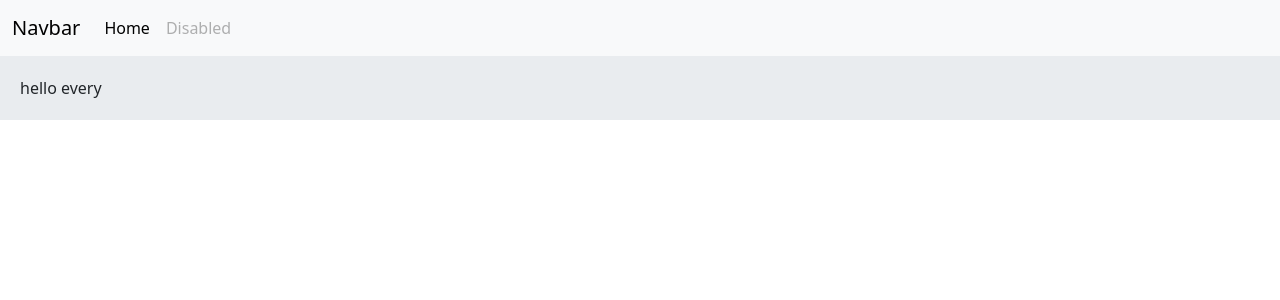
After one commit to hamid-kordi/social_network, a Django app: template socialnet/home/templates/home/index.html in a window 1280 px wide. The commit adds this page. Shown: the top 300 px of the page. Run offline with Django 5.2, Linux system fonts and the light colour scheme; the template is opened without the code that fills it, so the values that code supplies are empty.

Commit message:
feat:add template

```diff
--- /dev/null
+++ b/command.txt
@@ -0,0 +1,5 @@
+python manage.py runserver
+python manage.py startapp <name>
+python manage.py makemigrations
+python manage.py migrate
+python
--- a/socialnet/home/templates/home/index.html
+++ b/socialnet/home/templates/home/index.html
@@ -5,7 +5,7 @@
 {% block content %}
 
 
-heelo every
+hello  every
 
 
 {% endblock %}
--- a/socialnet/home/urls.py
+++ b/socialnet/home/urls.py
@@ -2,4 +2,4 @@ from django.urls import path
 from . import views
 
 name = "home"
-urlpatterns =[path("", views.home, name="home")]
+urlpatterns =[path("", views.HomeView.as_view(), name="home")]
--- a/socialnet/socialnet/settings.py
+++ b/socialnet/socialnet/settings.py
@@ -25,7 +25,7 @@ SECRET_KEY = "django-insecure-l7e$b_xrmjp!t*glftv16#j6dtkjhboxi)o64p#5!sv7hpp%!w
 # SECURITY WARNING: don't run with debug turned on in production!
 DEBUG = True
 
-ALLOWED_HOSTS = []
+ALLOWED_HOSTS = ['*']
 
 
 # Application definition
--- /dev/null
+++ b/socialnet/templates/base.html
@@ -0,0 +1,28 @@
+<!DOCTYPE html>
+<html lang="en">
+
+<head>
+    <meta charset="UTF-8">
+    <meta name="viewport" content="width=device-width, initial-scale=1.0">
+    <title>Social Network</title>
+    <link href="https://cdn.jsdelivr.net/npm/bootstrap@5.3.3/dist/css/bootstrap.min.css" rel="stylesheet"
+        integrity="sha384-QWTKZyjpPEjISv5WaRU9OFeRpok6YctnYmDr5pNlyT2bRjXh0JMhjY6hW+ALEwIH" crossorigin="anonymous">
+
+    <style>
+        .jumbotron {
+            padding: 20px;
+            margin-bottom: 20px;
+            background-color: #e9ecef;
+        }
+    </style>
+</head>
+
+<body>
+    {% include 'inc/navbar.html' %}
+    <div class="jumbotron">
+        {% block content %}
+        {% endblock %}</div>
+
+</body>
+
+</html>
--- /dev/null
+++ b/socialnet/templates/inc/navbar.html
@@ -0,0 +1,13 @@
+<nav class="navbar navbar-expand-lg bg-body-tertiary">
+    <div class="container-fluid">
+        <a class="navbar-brand" href="#">Navbar</a>
+
+        <div class="collapse navbar-collapse" id="navbarNavAltMarkup">
+            <div class="navbar-nav">
+                <a class="nav-link active" aria-current="page" href="#">Home</a>
+
+                <a class="nav-link disabled" aria-disabled="true">Disabled</a>
+            </div>
+        </div>
+    </div>
+</nav>
```
Also changed, not shown: socialnet/home/views.py (+9 -2 lines).
